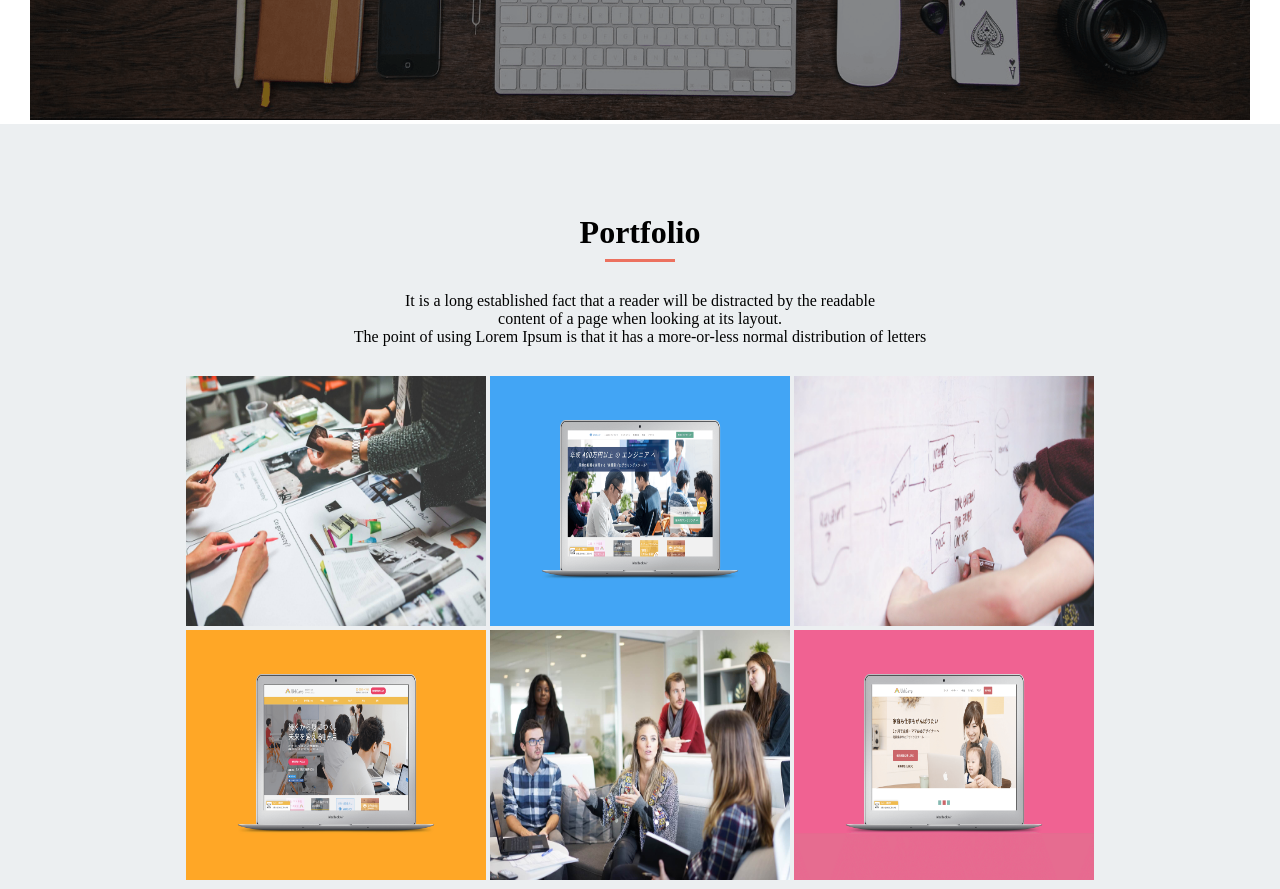
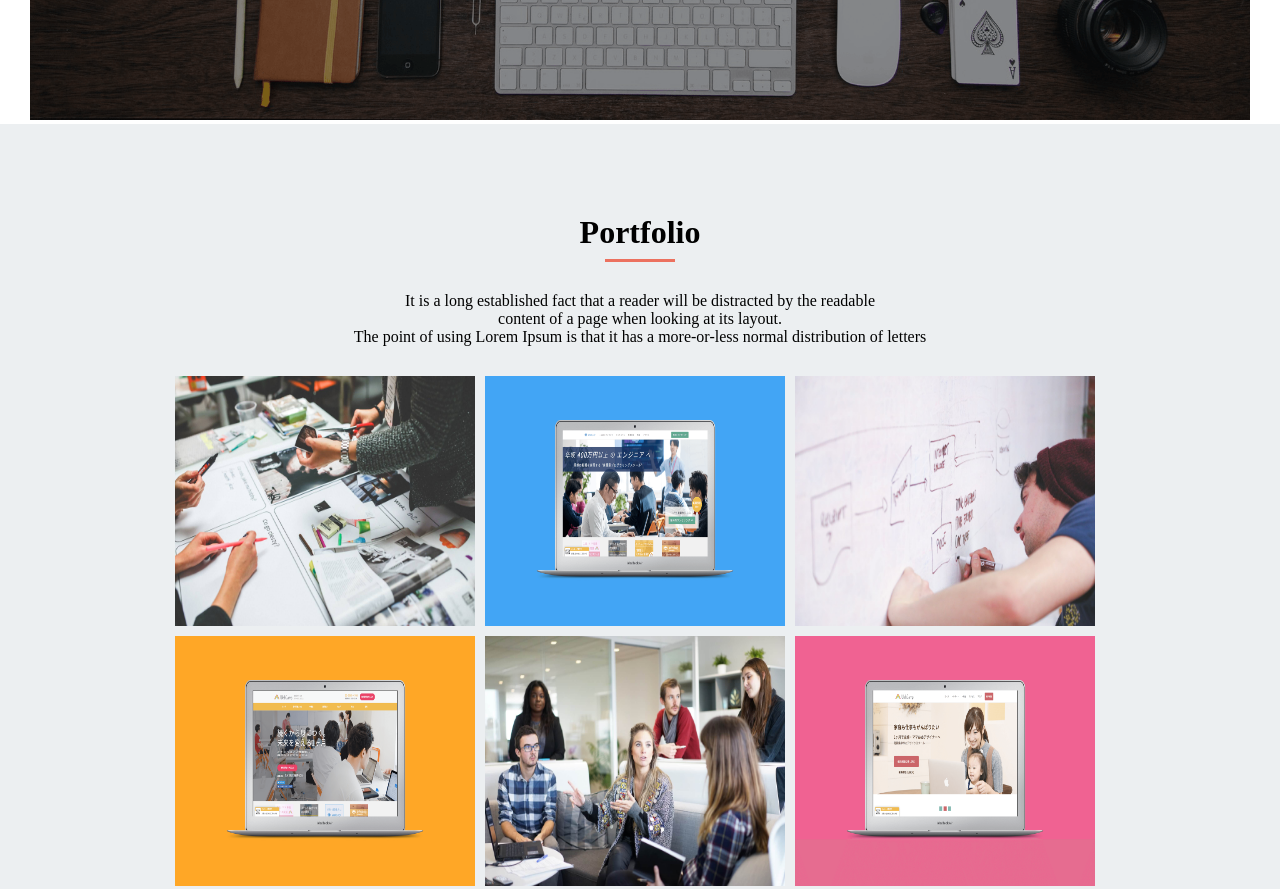
Before and after one commit to milan2229/MySite, a plain HTML site: page index.html in a window 1280 px wide. Shown: the part 600-1489 px from the top of the page. Drawn offline with Linux system fonts and the light colour scheme.

Commit message:
portfolio2

```diff
--- a/style.css
+++ b/style.css
@@ -49,7 +49,6 @@ a{
   background-position: center;
   background-size: cover;
 }
-
 .text-image {
   position: relative;
   margin: 0;
@@ -72,10 +71,10 @@ a{
 }
 
 .portfolio{
-  width: 100%;
-  height: 900px;
+  /* width: 100%; */
   background-color: #ECEFF1;
   text-align: center;
+  padding-bottom: 90px;
 }
 .border{
   border-bottom: 3px solid #EC715F;
@@ -93,11 +92,17 @@ a{
   font-size: 16px;
   color: #000000;
 }
+.pf-image{
+  display: flex;
+  justify-content: center;
+  flex-wrap: wrap;
+}
 .blog-image{
   width: 300px;
   height: 250px;
-  /* padding: 0 10px 90px 0; */
+  margin:0 10px 10px 0;
 }
+
 .feature{
   text-align: center;
 }
```
